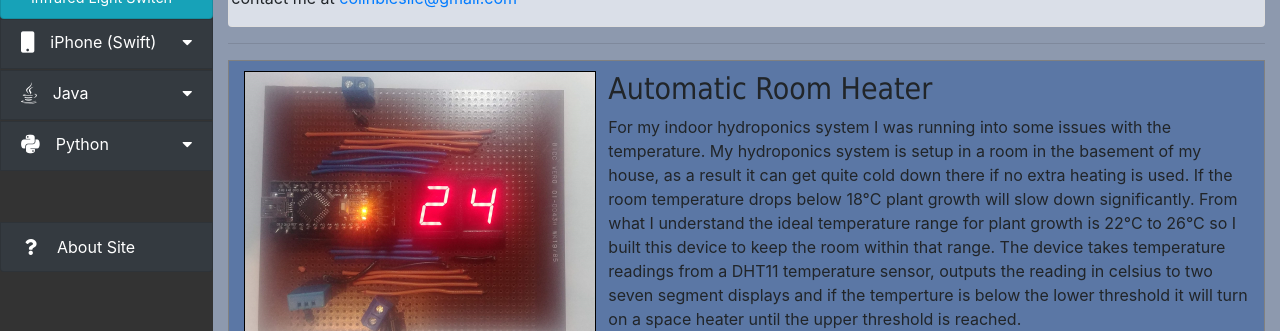
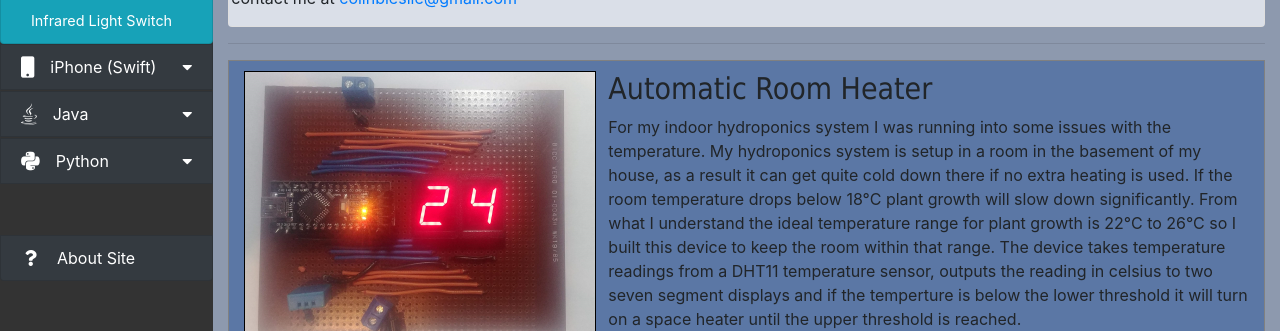
Before and after one commit to Colin-L/Resume-Website, a plain HTML site: page portfolio.html in a window 1280 px wide. Both pictures are taken after a click on the link "Arduino". Shown: the part 251-582 px from the top of the page. Drawn offline with nearby package versions, Linux system fonts and the light colour scheme.

Commit message:
Made sidebar items stretch to fit the text instead of overflowing.

```diff
--- a/css/portfolio-styles.css
+++ b/css/portfolio-styles.css
@@ -1,3 +1,10 @@
+/* CLEAR-FIX */
+.clearfix:after {
+    visibility: hidden; display: block; font-size: 0;
+    content: " "; clear: both; height: 0;
+}
+*:first-child+html .clearfix { zoom: 1; } /* IE7 */
+
 body {
   /* background-color: #ccd6e8; */
   /* background-image: linear-gradient(#cce6e8,#cce4e8); */
@@ -52,6 +59,8 @@ article {
   padding-top: 10px;
   padding-bottom: 10px;
   margin-bottom: 1px;
+  /* overflow:visible; */
+
 }
 
 .sticky-offset {
@@ -61,12 +70,14 @@ article {
 #body-row {
   margin-left: 0;
   margin-right: 0;
+  /* overflow: visible; */
 }
 
 #sidebar-container {
   min-height: 100vh;
   background-color: #333;
   padding: 0;
+  /* overflow: visible; */
 }
 
 /* Sidebar sizes when expanded and expanded */
@@ -80,13 +91,13 @@ article {
 
 /* Menu item*/
 #sidebar-container .list-group a {
-  height: 50px;
+  height: auto;
   color: white;
 }
 
 /* Submenu item*/
 #sidebar-container .list-group .sidebar-submenu a {
-  height: 45px;
+  height: auto;
   padding-left: 30px;
 }
 
--- a/portfolio.html
+++ b/portfolio.html
@@ -104,7 +104,7 @@
             <span class="menu-collapsed">Flipped (Game)</span>
           </a>
         </div>
-        <a href="#submenu3" data-toggle="collapse" aria-expanded="false" class="bg-dark list-group-item list-group-item-action flex-column align-items-start submenu submenu">
+        <a href="#submenu3" data-toggle="collapse" aria-expanded="false" class="bg-dark list-group-item list-group-item-action flex-column align-items-start submenu">
           <div class="d-flex w-100 justify-content-start align-items-center">
             <span class="fab fa-java fa-lg mr-3"></span>
             <span class="menu-collapsed">Java</span>
@@ -131,7 +131,7 @@
         <!-- Separator without title -->
         <!-- <li class="list-group-item sidebar-separator menu-collapsed"></li> -->
         <!-- /END Separator -->
-        <a href="./about.html" id="about-site" class="bg-dark list-group-item list-group-item-action">
+        <a href="./about.html" id="about-site" class="bg-dark list-group-item list-group-item-action submenu">
             <div class="d-flex w-100 justify-content-start align-items-center">
                 <span class="fa fa-question fa-fw mr-3"></span>
                 <span class="menu-collapsed">About Site</span>
```
